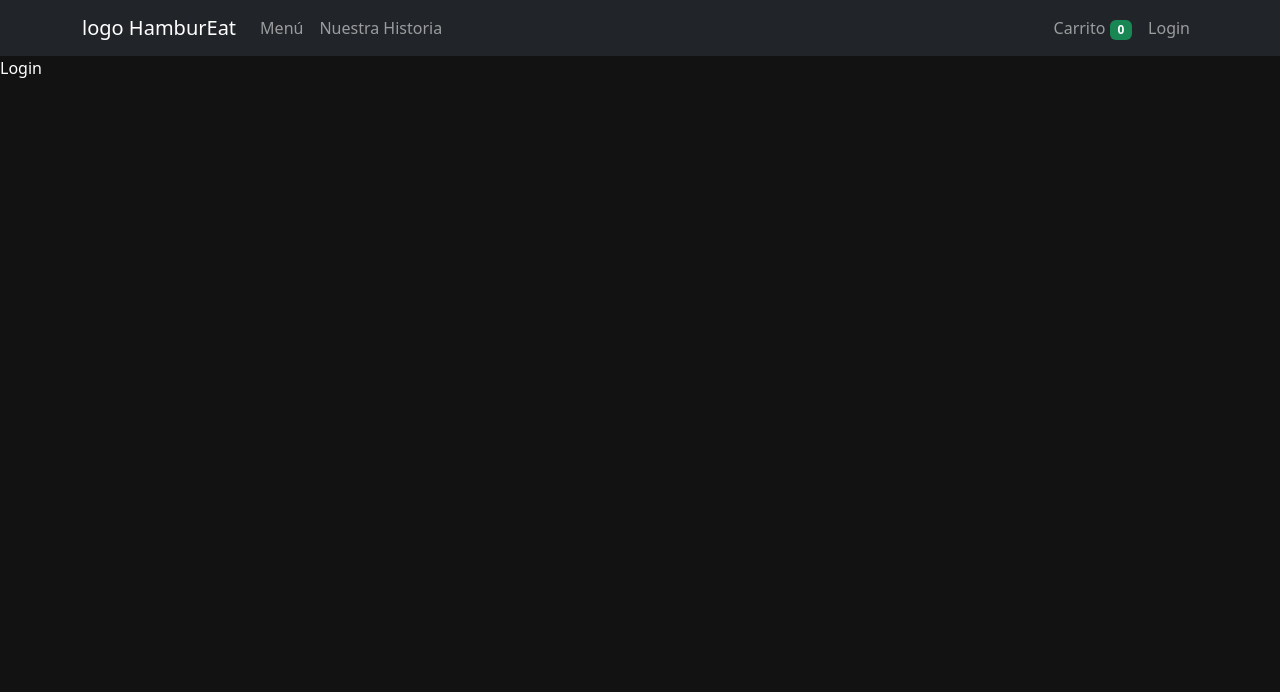
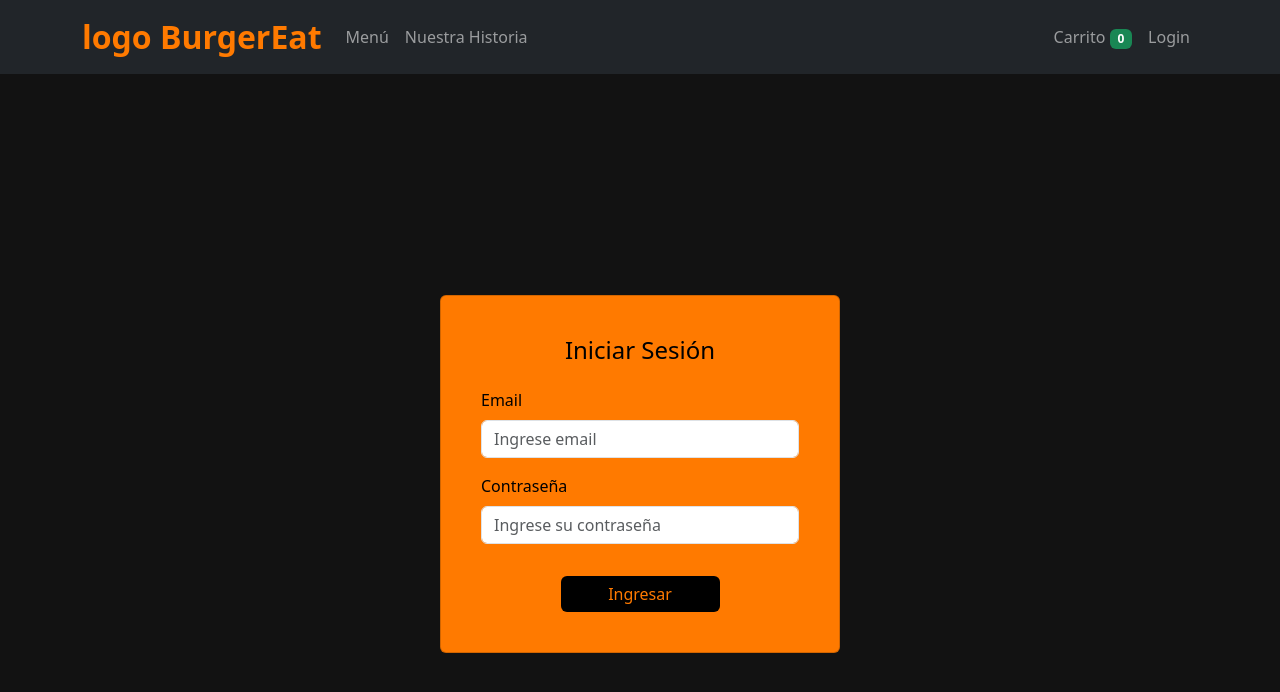
Before and after one commit to Ernestol1977/burguereat, a React (Vite) app in the folder burguer-tpi/: page /login in a window 1280 px wide. Shown: the top 692 px of the page. Built offline with nearby package versions, Linux system fonts and the light colour scheme.

Commit message:
Creando/modificando login, navBar, loginValidation y history

```diff
--- a/burguer-tpi/index.html
+++ b/burguer-tpi/index.html
@@ -10,6 +10,7 @@
         integrity="sha384-SgOJa3DmI69IUzQ2PVdRZhwQ+dy64/BUtbMJw1MZ8t5HZApcHrRKUc4W0kG879m7"
         crossorigin="anonymous"
         />
+        <link rel="stylesheet" href="./index.css">
 
         <title>BurgerEat</title>
     </head>
--- a/burguer-tpi/src/App.jsx
+++ b/burguer-tpi/src/App.jsx
@@ -5,10 +5,9 @@ import { useState } from "react";
 import NavBarPage from "./components/NavBar";
 import Menu from "./pages/Menu";
 import ProductDetails from "./pages/ProductDetails";
-import OurStory from "./pages/OurStory";
 import Cart from "./pages/Cart";
 import Login from "./auth/Login";
-import AdminProducts from "./pages/AdminProducts";
+import History from "./pages/History";
 
 function App() {
     const [cart, setCart] = useState([]);
@@ -47,12 +46,11 @@ function App() {
                     path="/detalle/:id"
                     element={<ProductDetails addToCart={addToCart} />}
                 />
-                <Route path="/historia" element={<OurStory />} />
+                <Route path="/historia" element={<History />} />
                 <Route
                     path="/carrito"
                     element={<Cart cart={cart} setCart={setCart} />}
                 />
-
             </Routes>
         </BrowserRouter>
     );
--- a/burguer-tpi/src/auth/Login.jsx
+++ b/burguer-tpi/src/auth/Login.jsx
@@ -1,9 +1,65 @@
-import React from 'react'
+import "./login.css";
+import { useState } from "react";
+import { Button, Card, CardBody, Container, Form } from "react-bootstrap";
+import { validateLogin } from "../validations/loginValidation.js";
 
 const Login = () => {
-  return (
-    <div>Login</div>
-  )
-}
+    const [form, setForm] = useState({
+        email: "",
+        password: "",
+    });
 
-export default Login
+    const handleChange = (e) => {
+        setForm({
+            ...form,
+            [e.target.name]: e.target.value,
+        });
+    };
+
+    const handleSubmit = (e) => {
+        e.preventDefault();
+        console.log(form);
+        const validationErrors = validateLogin(form);
+
+    };
+
+    return (
+        <Container className="d-flex justify-content-center align-items-center min-vh-100">
+            <Card className="p-4 card">
+                <CardBody>
+                    <h4 className="text-center mb-4">Iniciar Sesión</h4>
+                    <Form onSubmit={handleSubmit}>
+                        <Form.Group className="mb-3">
+                            <Form.Label>Email</Form.Label>
+                            <Form.Control
+                                type="email"
+                                name="email"
+                                placeholder="Ingrese email"
+                                value={form.email}
+                                onChange={handleChange}
+                            />
+                        </Form.Group>
+                        <Form.Group className="mb-3">
+                            <Form.Label>Contraseña</Form.Label>
+                            <Form.Control
+                                type="password"
+                                name="password"
+                                placeholder="Ingrese su contraseña"
+                                value={form.password}
+                                onChange={handleChange}
+                            />
+                        </Form.Group>
+
+                        <Form.Group className="text-center">
+                            <Button type="submit" className="w-50 btn-ctm">
+                                Ingresar
+                            </Button>
+                        </Form.Group>
+                    </Form>
+                </CardBody>
+            </Card>
+        </Container>
+    );
+};
+
+export default Login;
--- /dev/null
+++ b/burguer-tpi/src/auth/login.css
@@ -0,0 +1,12 @@
+.card {
+  width: 400px;
+  background: #ff7a00;
+  color: #000;
+}
+
+.btn-ctm {
+  background-color: #000;
+  border: none;
+  color: #ff7a00;
+  margin-top: 1rem;
+}
--- a/burguer-tpi/src/components/NavBar.jsx
+++ b/burguer-tpi/src/components/NavBar.jsx
@@ -1,12 +1,13 @@
-import { Navbar, Nav, Container, Badge } from "react-bootstrap"
-import { Link } from 'react-router'
+import { Navbar, Nav, Container, Badge } from "react-bootstrap";
+import { Link } from 'react-router';
+import "./navBar.css";
 
 const NavBarPage = ({ cartCount }) => {
   return (
     <Navbar bg="dark" variant="dark" expand="lg">
       <Container>
-        <Navbar.Brand as={Link} to="/">
-          logo HamburEat
+        <Navbar.Brand as={Link} to="/" className="title">
+          logo BurgerEat
         </Navbar.Brand>
 
         <Nav className="me-auto">
--- /dev/null
+++ b/burguer-tpi/src/components/navBar.css
@@ -0,0 +1,5 @@
+.title {
+  font-size: 2rem;
+  color: #ff7a00;
+  font-weight: 700;
+}
--- a/burguer-tpi/src/pages/OurStory.jsx
+++ b/burguer-tpi/src/pages/History.jsx
@@ -2,7 +2,7 @@ import React from "react";
 import { Button } from "react-bootstrap";
 import { useNavigate } from "react-router";
 
-const OurStory = () => {
+const History = () => {
     const navigate = useNavigate();
 
     return (
@@ -29,4 +29,4 @@ const OurStory = () => {
     );
 };
 
-export default OurStory;
+export default History;
--- a/burguer-tpi/src/pages/ProductDetails.jsx
+++ b/burguer-tpi/src/pages/ProductDetails.jsx
@@ -3,6 +3,7 @@ import "./productDetails.css"
 import { useEffect, useState } from "react";
 import { useNavigate, useParams } from "react-router";
 import { productServices } from "../services/productServices";
+
 import { Button } from "react-bootstrap";
 
 const ProductDetails = ({ addToCart }) => {
@@ -21,7 +22,7 @@ const ProductDetails = ({ addToCart }) => {
 
     return (
         <div className="container mt-4">
-            <img src={product.img} alt="" sizes="400" />
+            <img src={product.img} width="400" />
             <h2>{product.name}</h2>
             <h5>${product.price}</h5>
             <p>{product.detail}</p>
--- a/burguer-tpi/src/services/productServices.js
+++ b/burguer-tpi/src/services/productServices.js
@@ -7,14 +7,16 @@ export const productServices = async() => {
       name: "Hamburguesa Clásica",
       price: 8000,
       detail: "Carne vacuna, lechuga, tomate y aderezo",
-      img: "https://foodish-api.com/images/burger/burger50.jpg"
+      img: "https://foodish-api.com/images/burger/burger50.jpg",
+      alt: "Hamburguesa Clásica"
     },
     {
       id: 2,
       name: "Cheese Burguer",
       price: 9000,
       detail: "Carne vacuna, chaddar y bacon",
-      img: "https://foodish-api.com/images/burger/burger1.jpg"
+      img: "https://foodish-api.com/images/burger/burger1.jpg",
+      alt: "Cheese Burguer"
     }
   ]
 }
--- /dev/null
+++ b/burguer-tpi/src/validations/loginValidation.js
@@ -0,0 +1,31 @@
+export const validateLogin = (form) => {
+    const errors = {};
+
+    // EMAIL
+
+    if (!form.email.trim()) {
+        errors.email = "El email es obligatorio";
+    } else if (!/\S+@\S+\.\S+/.test(form.email)) {
+        errors.email = "Formato inválido";
+    }
+
+    // PASSWORD
+
+    if (!form.password.trim()) {
+        errors.password = "La contraseña es obligatoria";
+    } else {
+        const passwordRegex =
+            /^(?=.*[a-z])(?=.*[A-Z])(?=.*\d)(?=.*[@$!%*?&.#_-])[A-Za-z\d@$!%*?&.#_-]{8,20}$/;
+
+        if (!passwordRegex.test(form.password)) {
+            errors.password = `La contraseña debe tener:
+                8-20 caracteres,
+                una mayúscula,
+                una minúscula,
+                un número y
+                un carácter especial`;
+        }
+    }
+
+    return errors;
+};
```
